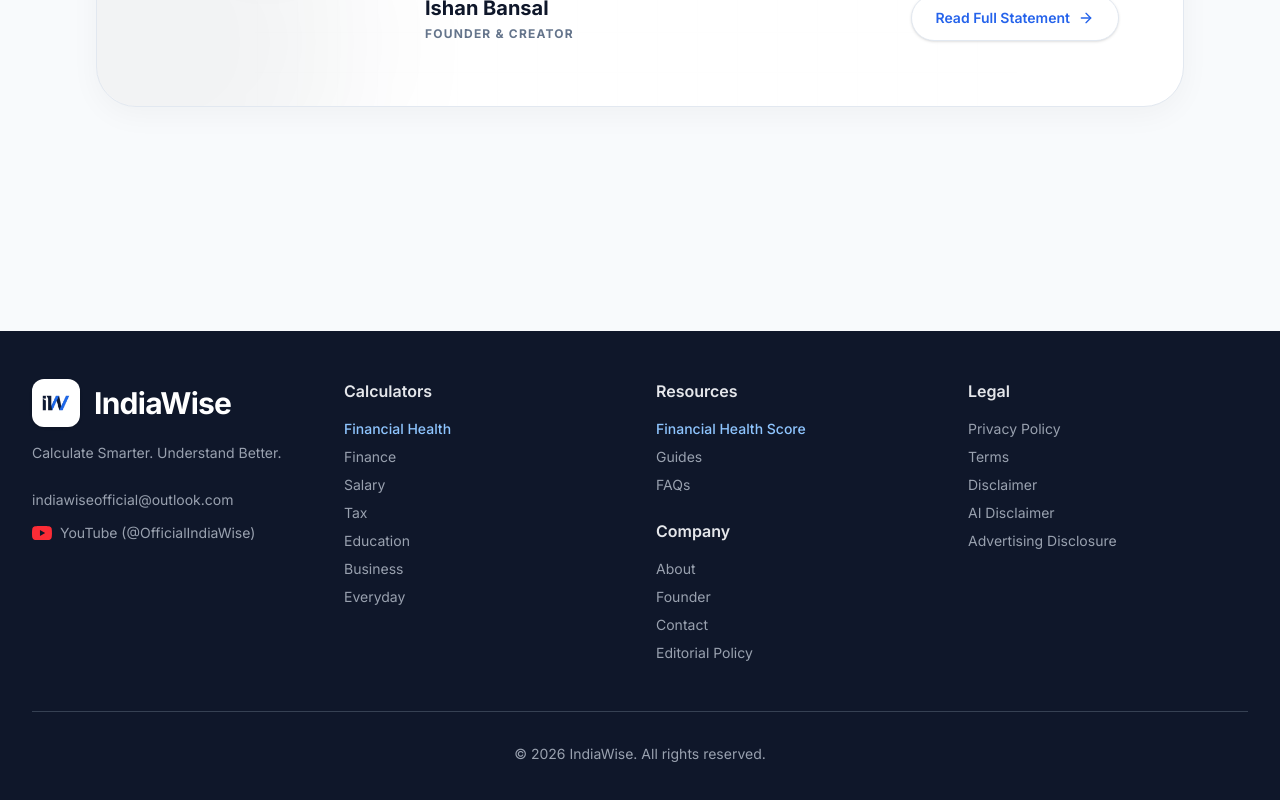
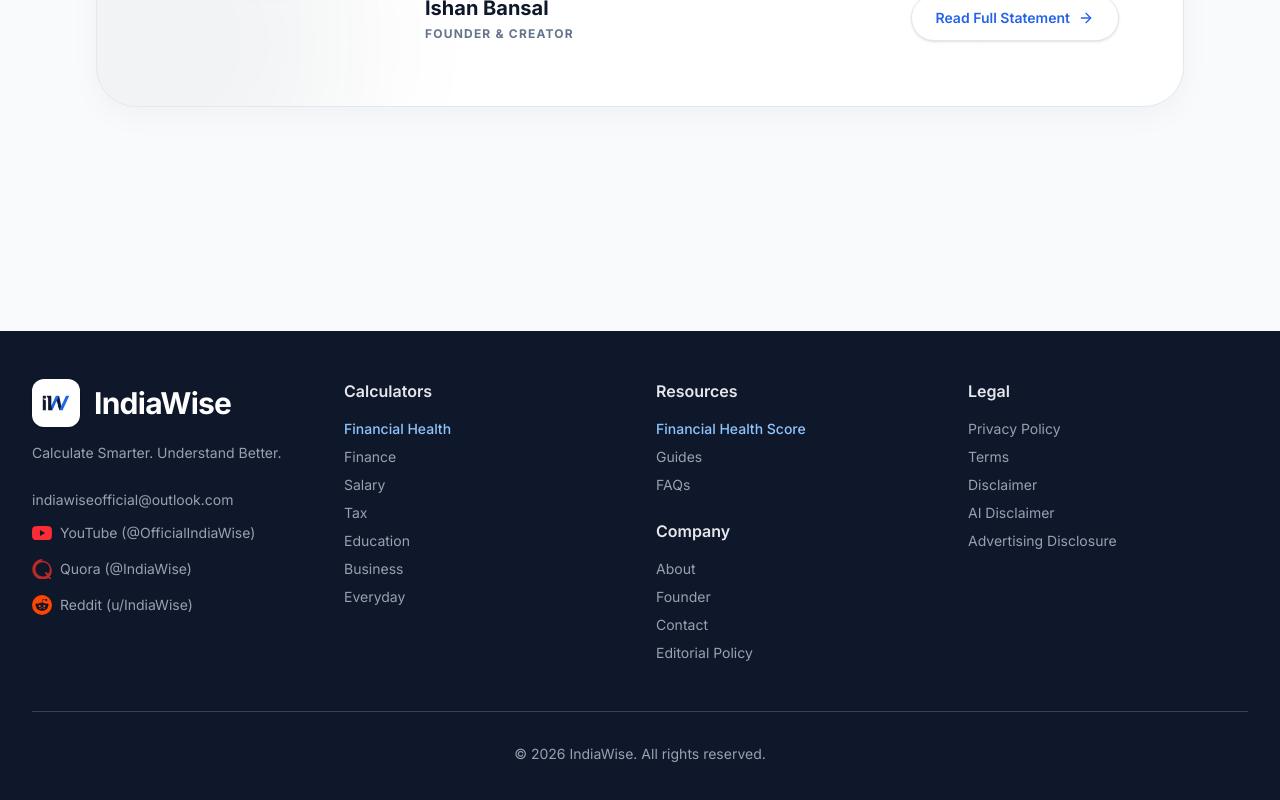
Before and after one commit to bansalishan2611-09/indiawise, a Next.js app: page / in a window 1280 px wide. Shown: the part 3148-3948 px from the top of the page. Built offline with nearby package versions, Linux system fonts and the light colour scheme; no server answers.

Commit message:
feat(social): add Quora and Reddit official links; clean ad-free codebase

```diff
--- a/src/app/api/assistant/chat/route.ts
+++ b/src/app/api/assistant/chat/route.ts
@@ -27,6 +27,8 @@ BRAND & IDENTITY:
 - Production Website: [IndiaWise](${prodBaseUrl}) (Always output website links as markdown: [IndiaWise](${prodBaseUrl}))
 - Support Email: [indiawiseofficial@outlook.com](mailto:indiawiseofficial@outlook.com)
 - Official YouTube Channel: [Official IndiaWise on YouTube](https://www.youtube.com/@OfficialIndiaWise) (Handle: @OfficialIndiaWise)
+- Official Quora Profile: [IndiaWise on Quora](https://www.quora.com/profile/IndiaWise)
+- Official Reddit Profile: [IndiaWise on Reddit](https://www.reddit.com/user/IndiaWise)
 - Founder & Creator: Ishan Bansal created and developed IndiaWise.
 - Official Founder Page: [Ishan Bansal](${getSafeProductionUrl('/founder')})
 
--- a/src/app/layout.tsx
+++ b/src/app/layout.tsx
@@ -1,6 +1,5 @@
 import type { Metadata } from "next";
 import { Inter } from "next/font/google";
-import Script from "next/script";
 import "./globals.css";
 import Header from "@/components/layout/Header";
 import Footer from "@/components/layout/Footer";
@@ -83,14 +82,6 @@ export default function RootLayout({
             })
           }}
         />
-        {process.env.NEXT_PUBLIC_ADSENSE_CLIENT_ID && (
-          <Script
-            async
-            src={`https://pagead2.googlesyndication.com/pagead/js/adsbygoogle.js?client=${process.env.NEXT_PUBLIC_ADSENSE_CLIENT_ID}`}
-            crossOrigin="anonymous"
-            strategy="afterInteractive"
-          />
-        )}
       </head>
       <body suppressHydrationWarning className="min-h-full flex flex-col bg-background text-foreground font-sans print:bg-white">
         <div className="hidden print:flex items-center justify-between border-b border-gray-200 pb-4 mb-8">
--- a/src/components/layout/Footer.tsx
+++ b/src/components/layout/Footer.tsx
@@ -37,6 +37,36 @@ export default function Footer() {
                       <path d="M23.498 6.186a3.016 3.016 0 0 0-2.122-2.136C19.505 3.545 12 3.545 12 3.545s-7.505 0-9.377.505A3.017 3.017 0 0 0 .502 6.186C0 8.07 0 12 0 12s0 3.93.502 5.814a3.016 3.016 0 0 0 2.122 2.136c1.871.505 9.376.505 9.376.505s7.505 0 9.377-.505a3.015 3.015 0 0 0 2.122-2.136C24 15.93 24 12 24 12s0-3.93-.502-5.814zM9.545 15.568V8.432L15.818 12l-6.273 3.568z"/>
                     </svg>
                     <span>YouTube (@OfficialIndiaWise)</span>
+                  </a>
+                </div>
+              )}
+              {siteConfig.quora && (
+                <div className="pt-0.5">
+                  <a
+                    href={siteConfig.quora}
+                    target="_blank"
+                    rel="noopener noreferrer"
+                    className="inline-flex items-center gap-2 text-sm text-gray-400 hover:text-red-300 transition-colors"
+                  >
+                    <svg className="w-5 h-5 fill-current text-[#B92B27]" viewBox="0 0 24 24">
+                      <path d="M12.784 0c-6.85 0-12.404 5.554-12.404 12.404 0 6.85 5.554 12.404 12.404 12.404 2.508 0 4.836-.745 6.784-2.022l1.97 1.97c.414.414 1.086.414 1.5 0 .414-.414.414-1.086 0-1.5l-1.898-1.898c1.62-1.92 2.598-4.398 2.598-7.054 0-6.85-5.554-12.404-12.404-12.404zm0 20.985c-4.73 0-8.581-3.851-8.581-8.581s3.851-8.581 8.581-8.581 8.581 3.851 8.581 8.581c0 2.05-.722 3.935-1.93 5.424l-2.062-2.062c-.414-.414-1.086-.414-1.5 0-.414.414-.414 1.086 0 1.5l2.09 2.09c-1.46 1.04-3.23 1.63-5.18 1.63z" />
+                    </svg>
+                    <span>Quora (@IndiaWise)</span>
+                  </a>
+                </div>
+              )}
+              {siteConfig.reddit && (
+                <div className="pt-0.5">
+                  <a
+                    href={siteConfig.reddit}
+                    target="_blank"
+                    rel="noopener noreferrer"
+                    className="inline-flex items-center gap-2 text-sm text-gray-400 hover:text-orange-400 transition-colors"
+                  >
+                    <svg className="w-5 h-5 fill-current text-[#FF4500]" viewBox="0 0 24 24">
+                      <path d="M12 0A12 12 0 0 0 0 12a12 12 0 0 0 12 12 12 12 0 0 0 12-12A12 12 0 0 0 12 0zm5.01 4.744c.688 0 1.25.56 1.25 1.249a1.25 1.25 0 0 1-2.498.056l-2.597-.547-.8 3.747c1.824.07 3.48.632 4.674 1.488.308-.309.73-.491 1.207-.491.968 0 1.754.786 1.754 1.754 0 .716-.435 1.333-1.01 1.614a3.111 3.111 0 0 1 .042.52c0 2.694-3.13 4.87-7.004 4.87-3.874 0-7.004-2.176-7.004-4.87 0-.183.015-.366.043-.534A1.748 1.748 0 0 1 4.028 12c0-.968.786-1.754 1.754-1.754.463 0 .898.196 1.207.49 1.207-.883 2.878-1.43 4.744-1.487l.885-4.182a.342.342 0 0 1 .14-.197.35.35 0 0 1 .238-.042l2.906.617a1.214 1.214 0 0 1 1.108-.703zM9.25 12C8.56 12 8 12.56 8 13.25c0 .688.56 1.25 1.25 1.25.688 0 1.25-.562 1.25-1.25 0-.69-.562-1.25-1.25-1.25zm5.5 0c-.69 0-1.25.56-1.25 1.25 0 .688.56 1.25 1.25 1.25.688 0 1.25-.562 1.25-1.25 0-.69-.562-1.25-1.25-1.25zm-5.465 3.99a.377.377 0 0 0-.063.528.375.375 0 0 0 .527.063c.8-.57 1.742-.87 2.75-.87s1.95.3 2.75.87a.377.377 0 0 0 .528-.063.375.375 0 0 0-.063-.528c-.917-.655-2.023-1.002-3.215-1.002s-2.298.347-3.214 1.002z"/>
+                    </svg>
+                    <span>Reddit (u/IndiaWise)</span>
                   </a>
                 </div>
               )}
--- a/src/components/ui/AdContainer.tsx
+++ /dev/null
@@ -1,44 +0,0 @@
-'use client';
-import { useEffect, useRef } from 'react';
-
-interface AdContainerProps {
-  slot: string;
-  format?: 'auto' | 'fluid' | 'rectangle' | 'horizontal';
-  className?: string;
-}
-
-export default function AdContainer({ slot, format = 'auto', className }: AdContainerProps) {
-  const ref = useRef<HTMLDivElement>(null);
-  const clientId = process.env.NEXT_PUBLIC_ADSENSE_CLIENT_ID;
-
-  useEffect(() => {
-    if (!clientId) return;
-    try {
-      // eslint-disable-next-line @typescript-eslint/no-explicit-any
-      ((window as any).adsbygoogle = (window as any).adsbygoogle || []).push({});
-    } catch (e) {
-      console.warn('AdSense error:', e);
-    }
-  }, [clientId]);
-
-  if (!clientId) {
-    return (
-      <div className={`min-h-[90px] bg-alt rounded-2xl border border-dashed border-border flex items-center justify-center ${className || ''}`}>
-        <span className="text-xs text-muted">Ad Space</span>
-      </div>
-    );
-  }
-
-  return (
-    <div ref={ref} className={`min-h-[90px] overflow-hidden ${className || ''}`}>
-      <ins
-        className="adsbygoogle"
-        style={{ display: 'block' }}
-        data-ad-client={clientId}
-        data-ad-slot={slot}
-        data-ad-format={format}
-        data-full-width-responsive="true"
-      />
-    </div>
-  );
-}
--- a/src/config/site.ts
+++ b/src/config/site.ts
@@ -17,5 +17,7 @@ export const siteConfig = {
   url: getSiteUrl(),
   email: "indiawiseofficial@outlook.com",
   youtube: "https://www.youtube.com/@OfficialIndiaWise",
+  quora: "https://www.quora.com/profile/IndiaWise",
+  reddit: "https://www.reddit.com/user/IndiaWise",
   description: "Fast, accurate calculators and everyday utilities designed for India.",
 };
```
Also changed, not shown: public/ads.txt (deleted).
